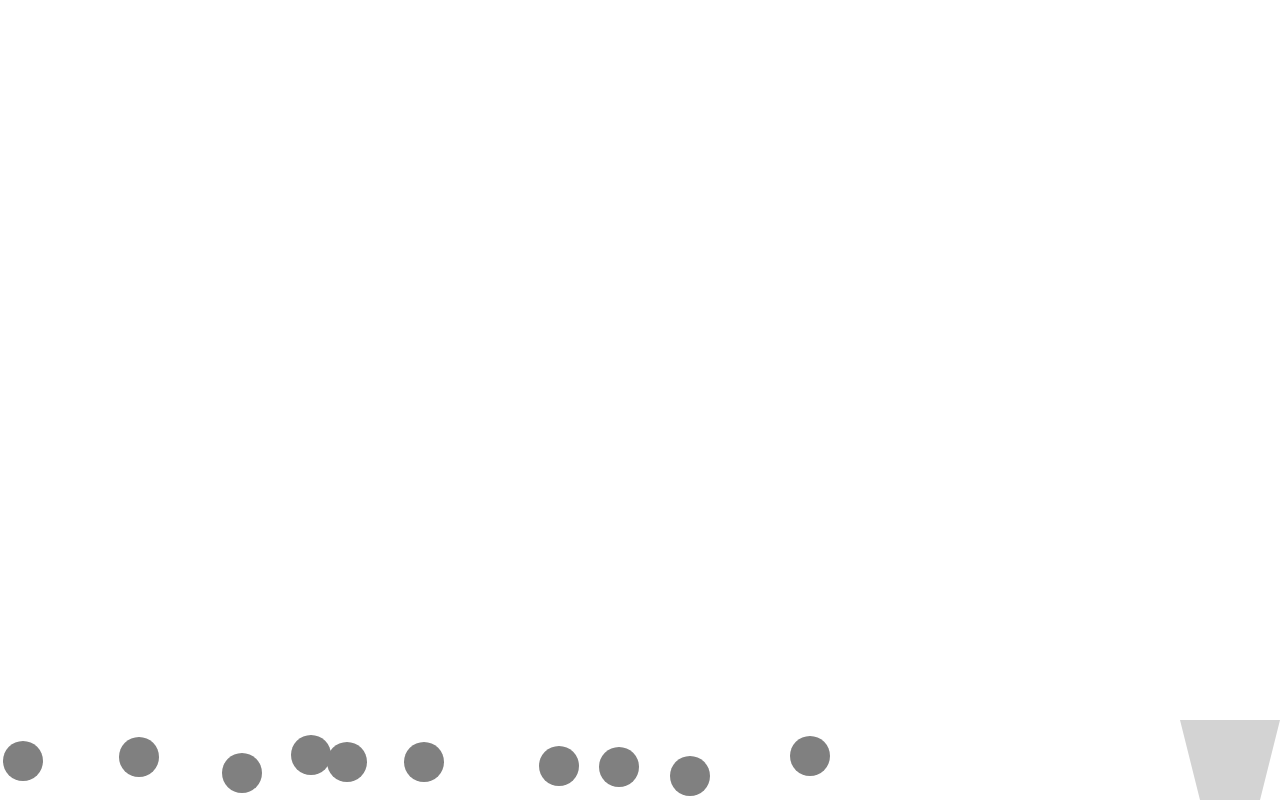
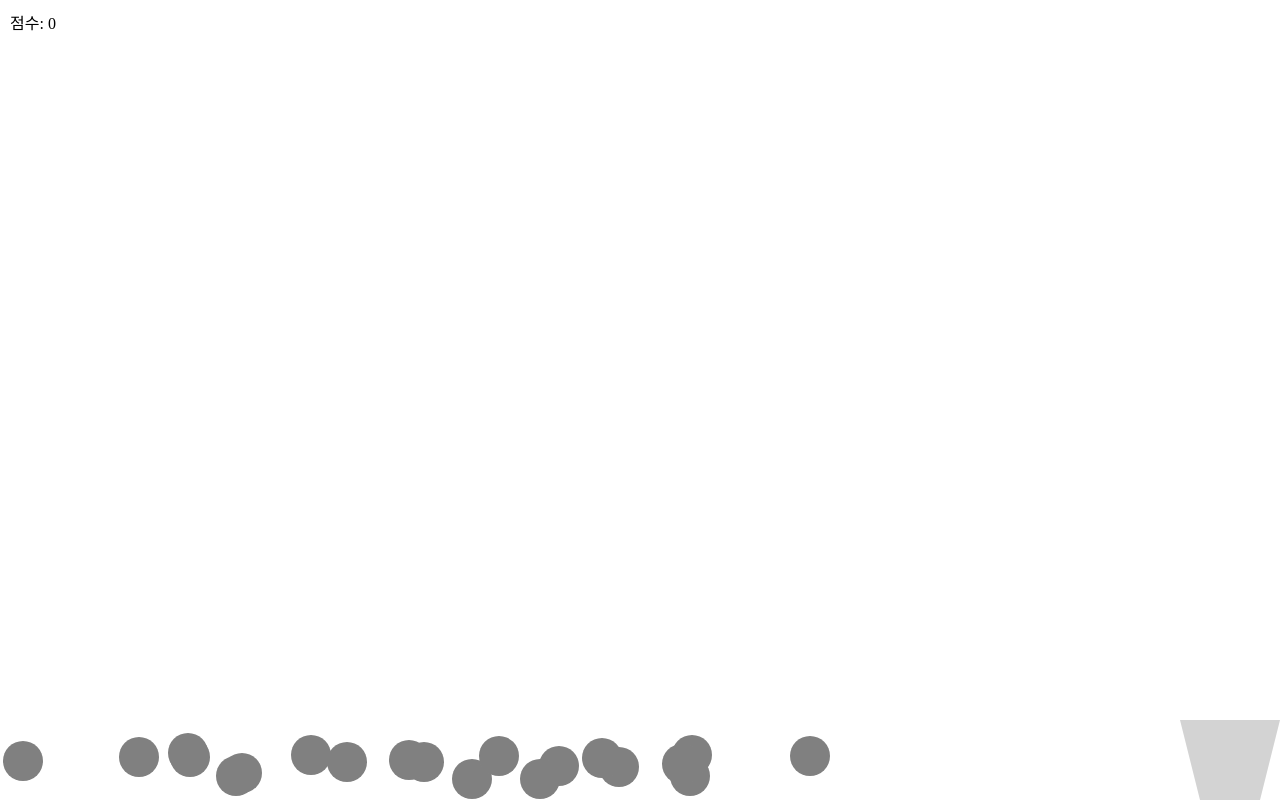
Before and after one commit to yun-21/Taro, a React app in the folder client/: page /game in a window 1280 px wide. Built offline with nearby package versions, Linux system fonts and the light colour scheme; the HTML template or start-up script is replaced by a standard one.

Commit message:
돌 고정 값으로 수정

```diff
--- a/client/src/main/game.tsx
+++ b/client/src/main/game.tsx
@@ -54,30 +54,69 @@
 
 // export default DropTarget;
 
-import React from 'react';
+import React, { useState } from 'react';
 import { useDrop } from 'react-dnd';
 import { gameStyles } from '../style/game_style';
+import DraggableItem from './stone_component';
+import DndContext from './dbcontent';
 
 interface DragStone {
   id: string;
+  top: number;
+  left: number;
 }
 
-const DropTarget: React.FC<{onDrop: (id: string) => void}> = ({ onDrop }) => {
+const DropTarget: React.FC = () => {
+  const containerWidth = window.innerWidth * 0.7;
+  const containerHeight = window.innerHeight;
+  const stoneHeight = 40; // 돌의 높이
+  const stoneWidth = 40; // 돌의 넓이
+  // const stoneNum = 10;
+  const stones = Array.from({ length: 10 }, (_, index) => ({
+        id: `stone${index}`,
+        top: containerHeight - stoneHeight - Math.random() * 30,
+        left: containerWidth - stoneWidth - Math.random() * (containerWidth - stoneWidth),
+      }));
+  const [stone, setStone] = useState(stones);
+  const [score, setScore] = useState(0);
   const [{ isOver }, drop] = useDrop<DragStone, void, { isOver: boolean }>(() => ({
     accept: 'STONE',
     drop: (item) => {
-      onDrop(item.id);
+      dropStone(item.id);
+      setScore(getScore => getScore + 10);
     },
   }));
 
+  const dropStone = (id: string) => {
+    setStone(stone => stone.filter(item => item.id !== id));
+  }
+
+  // const stoneRandom = () => {
+  //   const top = containerHeight - stoneHeight - Math.random() * 30;
+  //   const left = containerWidth - stoneWidth - Math.random() * (containerWidth - stoneWidth);
+  //   return {top, left}
+  // }
   const basketStyle: React.CSSProperties = {
     ...gameStyles.basket,
     backgroundColor: isOver ? 'lightgreen' : 'lightgray'
   }
 
   return (
-    <div ref={drop} style={basketStyle}>
+    <>
+      <DndContext>
+        <div>
+          {stone.map(item => (
+            // const {top, left} = stoneRandom();
+            <DraggableItem key={item.id} id={item.id} top={item.top} left={item.left} />
+            ))}
+        </div>
+      </DndContext>
+      <div ref={drop} style={basketStyle}>
+      </div>
+      <div style={{ position: 'absolute', top: 0, left: 0, padding: '10px' }}>
+      점수: {score}
     </div>
+    </>
   );
 };
 
```
